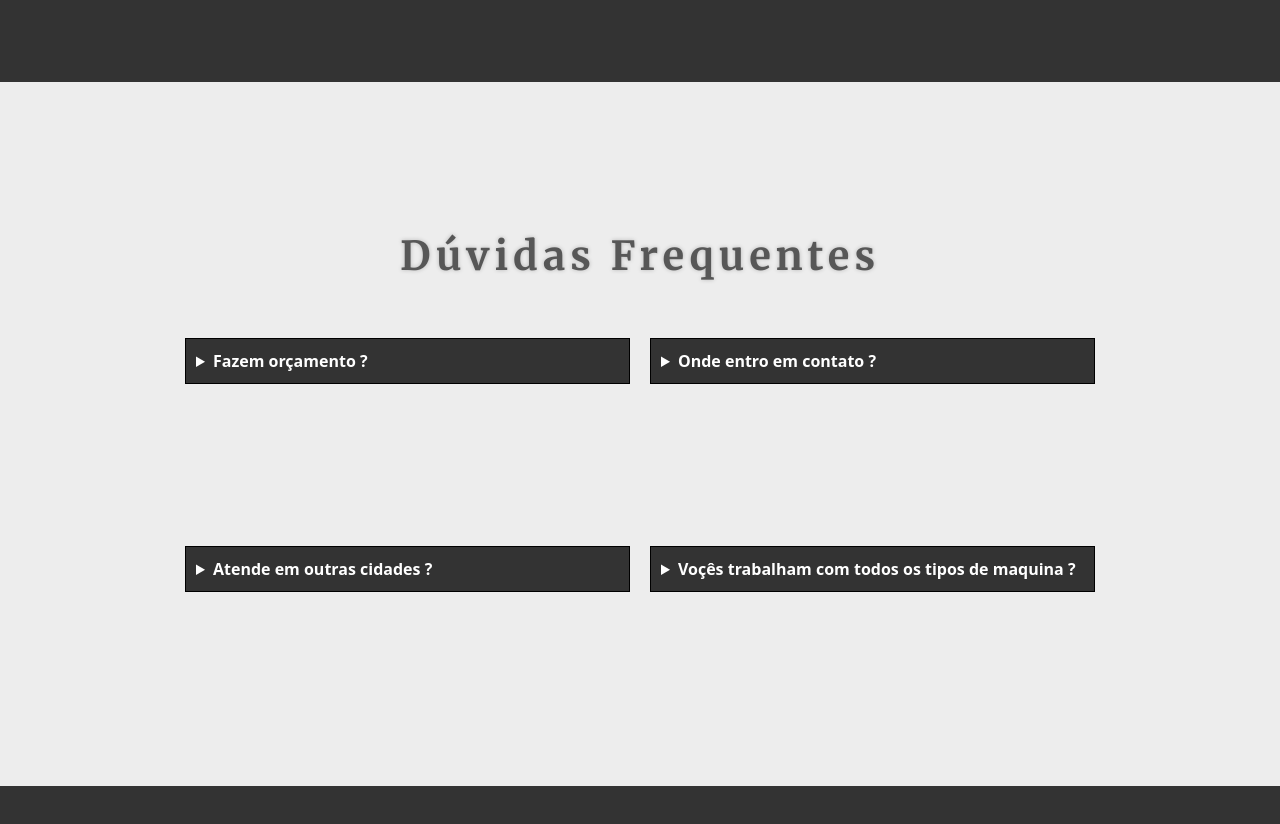
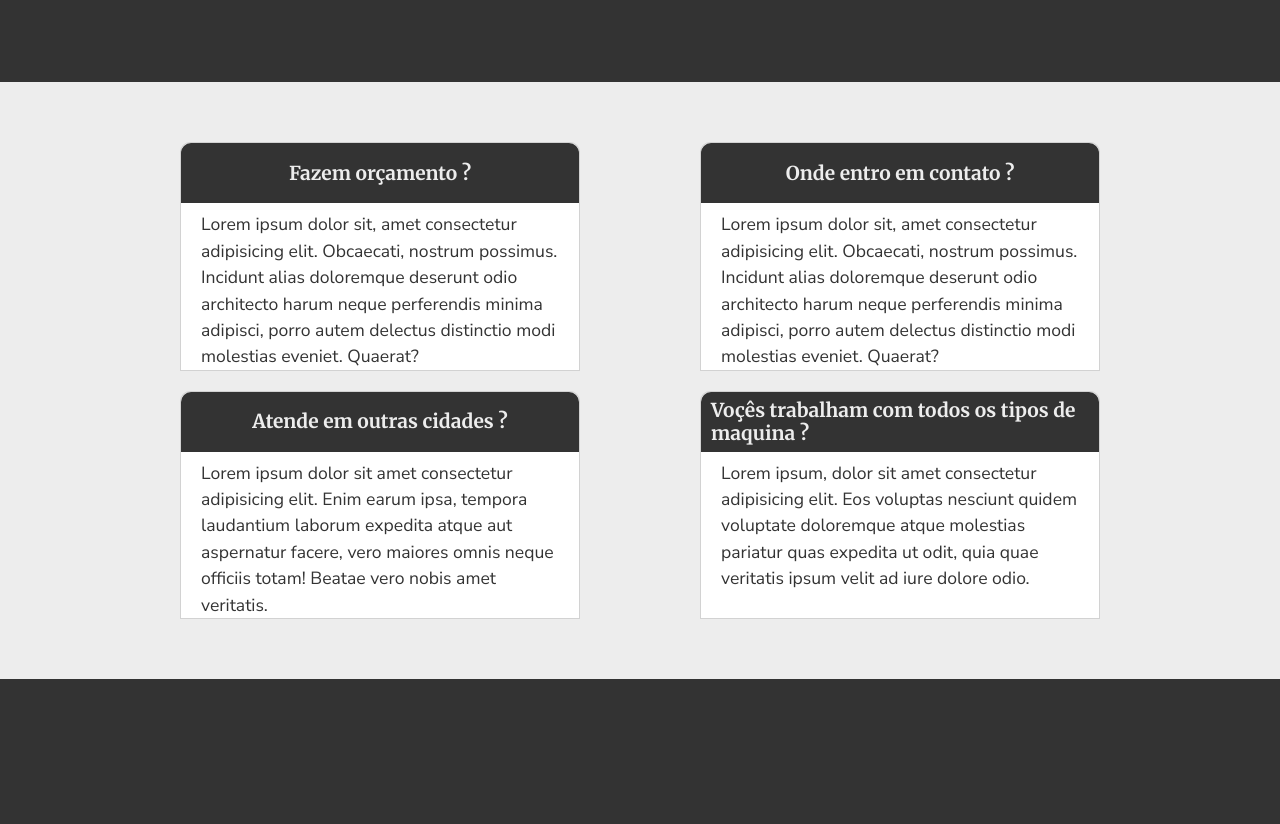
Before and after one commit to LacamJC/gitech, a plain HTML site: page index.html in a window 1280 px wide. Shown: the part 3660-4484 px from the top of the page. Drawn offline with nearby package versions, Linux system fonts and the light colour scheme.

Commit message:
Refazendo cards

```diff
--- a/index.html
+++ b/index.html
@@ -51,12 +51,12 @@
             </div>
         </header>
 
-        <div class="separacao"></div>
+        <div class="separacao" ></div>
 
-        <section class="container row w-100 m-auto">
+        <section class="container row w-100 m-auto" id="quemsomos">
 
           <div class="mb-3 col-12 col-md-6">
-              <h2 class="subtitulo" id="quemsomos">Quem somos</h2>
+              <h2 class="subtitulo" >Quem somos</h2>
               <p class="paragrafo">Lorem ipsum dolor, sit amet consectetur adipisicing elit. Deserunt cumque veniam reprehenderit beatae, tempora voluptatem odio in corrupti voluptates aspernatur doloribus aliquid optio ea nobis harum eligendi debitis laboriosam fuga!</p>
               <p class="paragrafo">Lorem ipsum dolor sit amet consectetur adipisicing elit. Excepturi mollitia alias sint deserunt quam reprehenderit numquam officia voluptas architecto nesciunt. Tempore corrupti impedit delectus eveniet cupiditate vitae nisi soluta ab?</p>
               <p class="paragrafo">Lorem, ipsum dolor sit amet consectetur adipisicing elit. Fuga veritatis cumque maiores quis odit ducimus facilis! Qui voluptatem minus, explicabo, nam consequuntur ipsum facere, accusamus unde harum quas vero maiores?</p>
@@ -93,7 +93,7 @@
       <section class="container sectionServicos" style="min-height: 600px;">
         <h2 class="subtitulo" id="servicos">Serviços <div class="active"></div></h2>
 
-        <div class="servicos row w-100 m-auto" id="">
+        <div class="servicos" id="">
 
             <div class="card col-12 col-md-3 my-3 mx-auto">
 
@@ -144,53 +144,46 @@
 
         <div class="separacao"></div>
 
-        <section class="container">
 
-          <h2 class="subtitulo mb-5" id="duvidasfrequentes">Dúvidas Frequentes</h2>
+        <section class="container cards_faq">
 
-            <div class="row mx-auto my-2 w-100 line_faq" >
+          <div class="card">
+            <div class="card-body p-0">
+              <h5 class="card-title">Fazem orçamento ?</h5>
+              <p class="card-text">Lorem ipsum dolor sit, amet consectetur adipisicing elit. Obcaecati, nostrum possimus. Incidunt alias doloremque deserunt odio architecto harum neque perferendis minima adipisci, porro autem delectus distinctio modi molestias eveniet. Quaerat?</p>
 
-                <div class="col-12 col-md-5 px-0">
-                    <details class="faq">
-                      <summary>Fazem orçamento ?</summary>
-                      <div class="detail__text">
-                        <p>Lorem ipsum dolor sit amet consectetur adipisicing elit. Eveniet, doloremque. Saepe, dolorum aperiam! Distinctio enim eius, quibusdam obcaecati laboriosam dolorem itaque delectus dolores velit, excepturi nisi dolor cum dignissimos odit?</p>
-                      </div>
-                    </details>
-                  </div>
-
-                  <div class="col-12 col-md-5 px-0">
-                    <details class="faq">
-                      <summary>Onde entro em contato ?</summary>
-                      <div class="detail__text">
-                        <p>Lorem ipsum dolor sit amet consectetur adipisicing elit. Eveniet, doloremque. Saepe, dolorum aperiam! Distinctio enim eius, quibusdam obcaecati laboriosam dolorem itaque delectus dolores velit, excepturi nisi dolor cum dignissimos odit?</p>
-                      </div>
-                    </details>
-                  </div>
             </div>
-
-            <div class="row mx-auto my-2 w-100 line_faq" >
+          </div>
 
 
 
-                  <div class="col-12 col-md-5 px-0">
-                    <details class="faq">
-                      <summary>Atende em outras cidades ?</summary>
-                      <div class="detail__text">
-                        <p>Lorem ipsum dolor sit amet consectetur adipisicing elit. Fuga, placeat distinctio ducimus dolore veritatis quo eligendi autem laudantium quisquam dignissimos nemo aut ea dicta iure tempora earum, molestias hic quaerat.</p>
-                      </div>
-                    </details>
-                  </div>
 
-                  <div class="col-12 col-md-5 px-0">
-                    <details class="faq">
-                      <summary>Voçês trabalham com todos os tipos de maquina ? </summary>
-                      <div class="detail__text">
-                        <p>Lorem ipsum dolor sit amet consectetur adipisicing elit. Eveniet, doloremque. Saepe, dolorum aperiam! Distinctio enim eius, quibusdam obcaecati laboriosam dolorem itaque delectus dolores velit, excepturi nisi dolor cum dignissimos odit?</p>
-                      </div>
-                    </details>
-                  </div>
+          <div class="card">
+              <div class="card-body p-0">
+                <h5 class="card-title">Onde entro em contato ?</h5>
+                <p class="card-text">Lorem ipsum dolor sit, amet consectetur adipisicing elit. Obcaecati, nostrum possimus. Incidunt alias doloremque deserunt odio architecto harum neque perferendis minima adipisci, porro autem delectus distinctio modi molestias eveniet. Quaerat?</p>
+
+              </div>
+          </div>
+
+
+          <div class="card">
+            <div class="card-body p-0">
+              <h5 class="card-title">Atende em outras cidades ?</h5>
+              <p class="card-text">Lorem ipsum dolor sit amet consectetur adipisicing elit. Enim earum ipsa, tempora laudantium laborum expedita atque aut aspernatur facere, vero maiores omnis neque officiis totam! Beatae vero nobis amet veritatis.</p>
+
             </div>
+          </div>
+
+
+          <div class="card">
+            <div class="card-body p-0">
+              <h5 class="card-title">Voçês trabalham com todos os tipos de maquina ?</h5>
+              <p class="card-text">Lorem ipsum, dolor sit amet consectetur adipisicing elit. Eos voluptas nesciunt quidem voluptate doloremque atque molestias pariatur quas expedita ut odit, quia quae veritatis ipsum velit ad iure dolore odio.</p>
+
+            </div>
+          </div>
+
 
         </section>
 
--- a/style.css
+++ b/style.css
@@ -185,7 +185,11 @@ header h1
 
 .servicos
 {
+    /* background-color: red; */
+    display: flex;
+    flex-direction: row;
     flex-wrap: wrap;
+    justify-content: center;
 }
 
 /* .sectionServicos:hover h2
@@ -217,7 +221,8 @@ header h1
 .servicos .card
 {
     /* background-color: rgba(255, 0, 0, 0.404); */
-    height: 300px;
+    min-height: 300px;
+    width: 280px;
     /* box-shadow: -10px 10px 7px #0000004f; */
     box-shadow: 0px 0px 7px #0000004f;
     padding: 0px;
@@ -234,6 +239,7 @@ header h1
 .servicos .card p
 {
     text-shadow: var(--text-shadow-lite);
+    padding-bottom: 10px;
 }
 
 .servicos .card:hover .faicon
@@ -291,10 +297,11 @@ header h1
     padding: 0px 15px;
     letter-spacing: 3px;
     line-height: 21px;
-    font-size: 1.1em;
+    font-size: 0.9em;
     /* text-indent: 15px; */
     font-family: var(--fonte1);
     font-weight: 500;
+    margin-bottom: 5px;
 }
 
 .card-body h3
@@ -432,6 +439,51 @@ header h1
     display: flex; justify-content: center; height: 200px;
 }
 
+.cards_faq
+{
+    /* background-color: red; */
+    display: flex;
+    flex-direction: row;
+    flex-wrap: wrap;
+    justify-content: center;
+    padding-left: 20px;
+    padding-right: 20px;
+}
+
+.cards_faq .card
+{
+    margin: 10px 60px;
+    width: 400px;
+    border-radius: 10px 10px 0px 0px;
+    padding: 0px;
+}
+
+.cards_faq p
+{
+
+    font-size: 1.1em;
+    font-family: var(--fonte1);
+    padding: 0px 20px;
+    /* text-indent: 15px; */
+    color: var(--preto);
+}
+
+.cards_faq h5
+{
+    /* background-color: blue; */
+    color: var(--branco);
+    background-color: var(--preto);
+    font-weight: bold;
+    font-family: var(--fonte2);
+    height: 60px;
+    display: flex;
+    justify-content: center;
+    font-size: 1.2em;
+    align-items: center;
+    padding: 0px 10px;
+    border-radius: 10px 10px 0px 0px;
+}
+
 @media screen and (max-width: 600px)
 {
     .botao
```
Also changed, not shown: a.html (added, +11 -0 lines).
